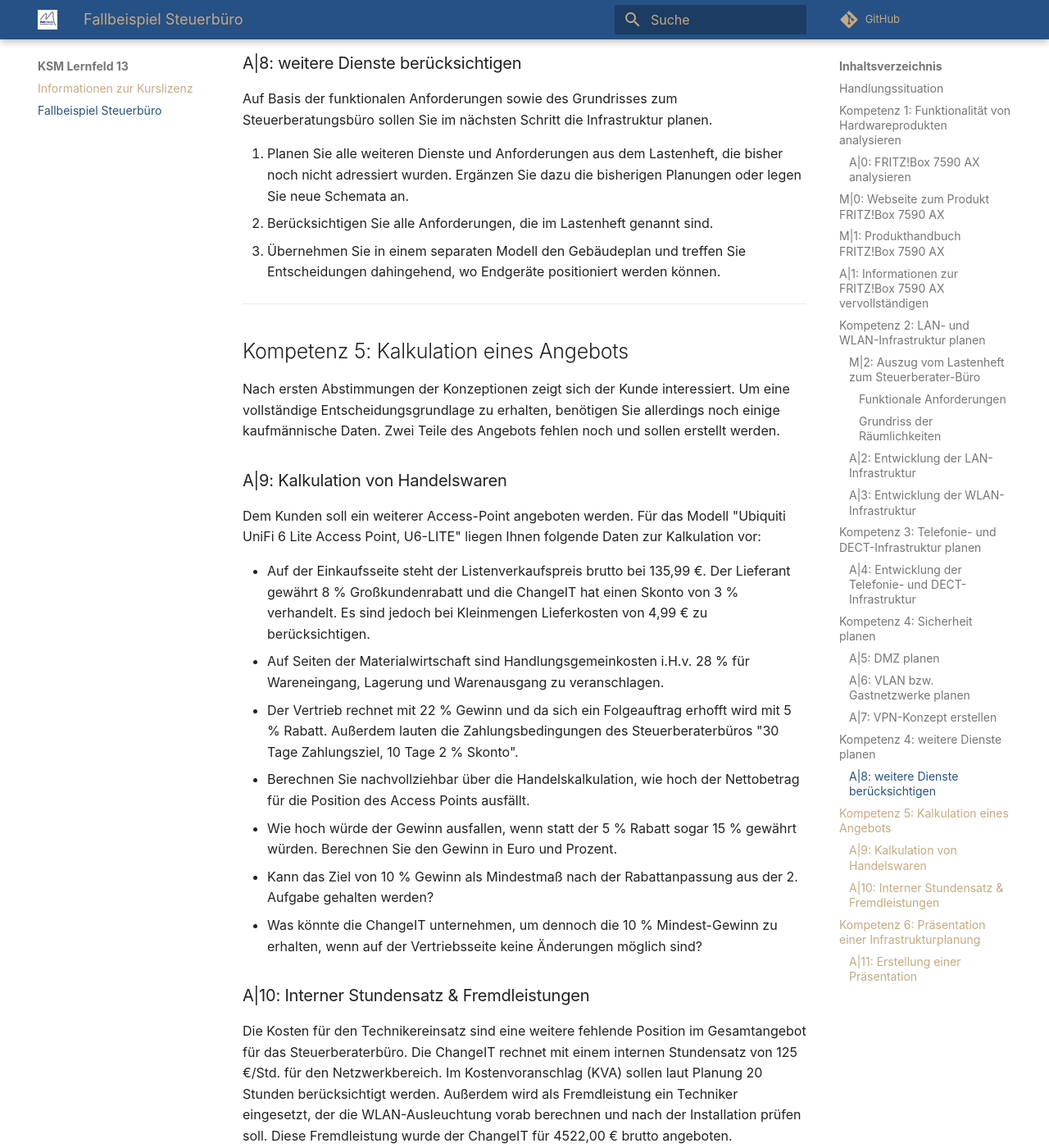
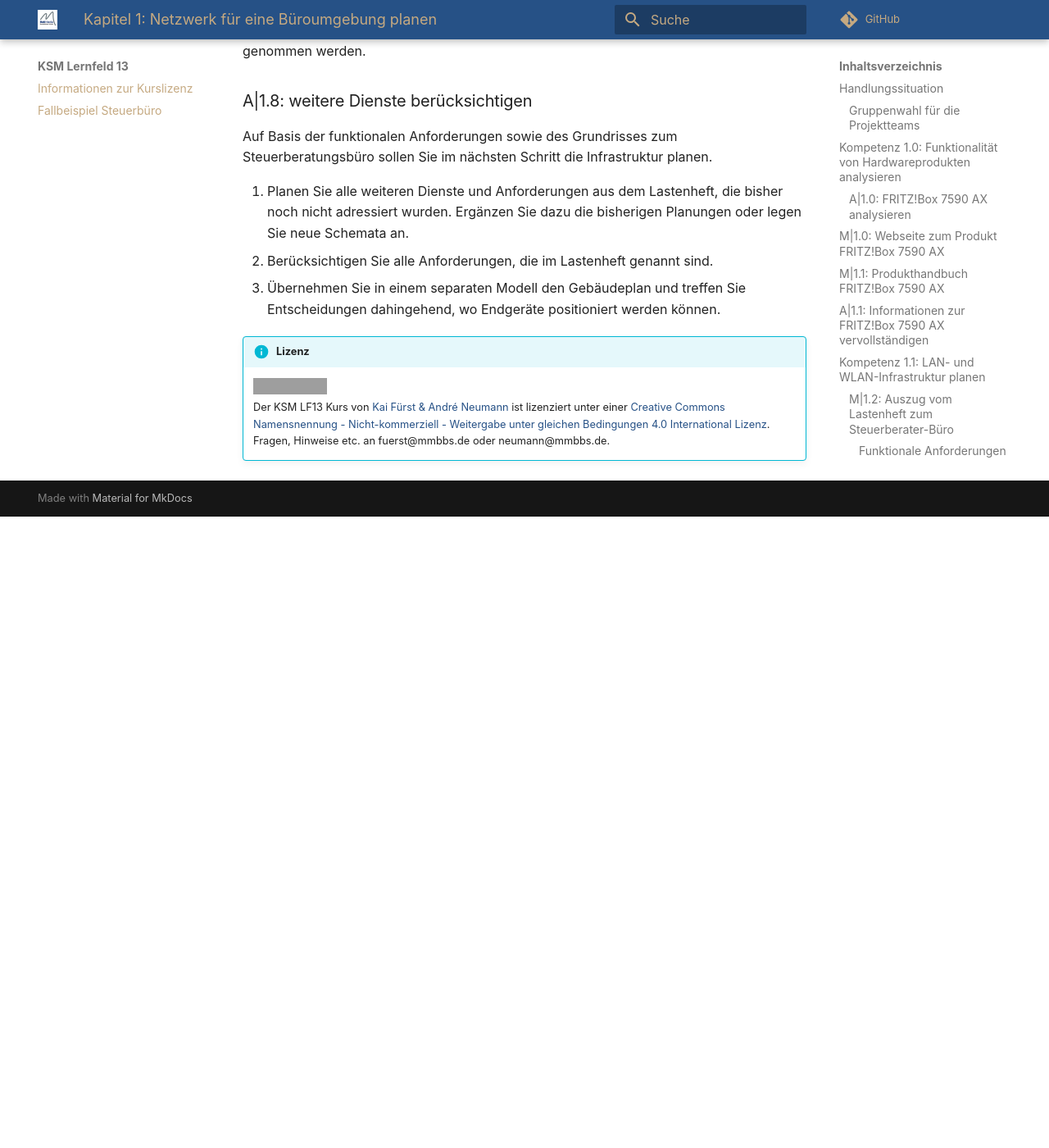
Before and after one commit to herr-nm/MMBbS_KSM_LF13, an MkDocs documentation site: the page built from docs/01_planen.md, in a window 1280 px wide and 1400 px high, scrolled down 7163 px. Shown: the whole window at 82% size. Built offline with MkDocs 1.6.1 and Material for MkDocs 9.7.7, drawn with Linux system fonts in a browser that asks for light colours; comment, search, counter and statistics services are not loaded; after the commit the page ends 7793 px from its top, so only the background shows below that; some of the changed text lies outside the part shown; grey boxes are pictures that could not be loaded.

```diff
--- a/docs/fallbeispiel_steuerbuero.md
+++ b/docs/01_planen.md
@@ -1,14 +1,13 @@
-# Fallbeispiel: Einrichtung eines Steuerberaterbüros
+# Kapitel 1: Netzwerk für eine Büroumgebung planen
 
-![Kapitelbild](https://herr-nm.github.io/MMBbS_KSM_LF13/bilder/fb_kapitelbild.png)
+![Kapitelbild](bilder/01_kapitelbild.png)
 
-In diesem Kapitel ...
+In diesem Kapitel werden Sie ...
 
-- ... wiederholen Sie netzwerktechnische Grundlagen.
-- ... arbeiten Sie am Beispiel eines Endgerätes für Small Office an Home (SOHO).
-- ... vertiefen Sie Ihre Kenntnisse zu Netzwerken.
-
----
+- ... die Funktionalität von Hardwareprodukten analysieren,
+- ... die LAN- und WLAN-Infrastruktur planen,
+- ... die Telefonie- und DECT-Infrastruktur planen sowie
+- ... die Sicherheit des Netzwerkes planen.
 
 ## Handlungssituation
 
@@ -16,15 +15,17 @@ Ein Mitarbeiter der ChangeIT GmbH hat den Auftrag die Netzwerkinfrastruktur für
 
 ![FritzBox](bilder/fb_banner.jpg)
 
----
+Die Planung und Umsetzung des Vorhabens wird in einem Projektteam durchgeführt. Hierfür wählen Sie selbst die Zusammensetzung der Gruppe.
 
-## Kompetenz 1: Funktionalität von Hardwareprodukten analysieren
+### Gruppenwahl für die Projektteams
+
+*Interaktives Moodle-Element*
+
+## Kompetenz 1.0: Funktionalität von Hardwareprodukten analysieren
 
 Da der SOHO-Router bereits festgelegt ist, Sie diesen aber noch nicht wirklich kennen, möchten Sie sich in das Gerät neu einarbeiten. Die Informationslage im Internet ist gut, es steht neben der Produktwebseite auch ein ausführliches Handbuch zur Verfügung. Ferner werden auf vielen Webseiten oder in Foren von Communities spezielle Produktfunktionen erläutert. Auf Basis dieser Informationen soll eine Übersicht entstehen, welche die Funktionalität der Hardware darstellt.
 
----
-
-### A|0: FRITZ!Box 7590 AX analysieren
+### A|1.0: FRITZ!Box 7590 AX analysieren
 
 Um die Funktionalität der Hardware beim Kunden einschätzen zu können, analysieren Sie nach vier Schwerpunkten geordnet die FRITZ!Box 7590 AX:
 
@@ -35,21 +36,15 @@ Um die Funktionalität der Hardware beim Kunden einschätzen zu können, analysi
 
 Fertigen Sie zu den Funktionen eine Übersicht als Mindmap an, die zur weiteren Recherche eine Grundlage bilden soll.
 
----
-
-## M|0: Webseite zum Produkt FRITZ!Box 7590 AX
+## M|1.0: Webseite zum Produkt FRITZ!Box 7590 AX
 
 Sie finden die Produktvorstellung auf der [Herstellerseite](https://avm.de/produkte/fritzbox/fritzbox-7590-ax/).
 
----
-
-## M|1: Produkthandbuch FRITZ!Box 7590 AX
+## M|1.1: Produkthandbuch FRITZ!Box 7590 AX
 
 Sie finden die das Handbuch auf der [Herstellerseite](https://assets.avm.de/files/docs/fritzbox/fritzbox-7590-ax-v2/fritzbox-7590-ax-v2_man_de_DE.pdf).
 
----
-
-## A|1: Informationen zur FRITZ!Box 7590 AX vervollständigen
+## A|1.1: Informationen zur FRITZ!Box 7590 AX vervollständigen
 
 Der Kunde hat mit Ihrem Kollegen zusammen einen Fragenkatalog zur FRITZ!Box 7590 AX entwickelt, um einige Informationen über den Router zu erhalten. Prüfen Sie anhand Ihrer Mindmap aus dem vorherigen Arbeitsauftrag, ob Sie diese beantworten können. Sollten noch Lücken in dem vorherigen Ergebnis bestehen, vervollständigen Sie die Aspekte:
 
@@ -62,15 +57,11 @@ Der Kunde hat mit Ihrem Kollegen zusammen einen Fragenkatalog zur FRITZ!Box 7590
 7. Welche Möglichkeiten werden für die Anbindung der Telefone angeboten?
 8. Welche Apps zum Router gibt es auf dem Markt?
 
----
-
-## Kompetenz 2: LAN- und WLAN-Infrastruktur planen
+## Kompetenz 1.1: LAN- und WLAN-Infrastruktur planen
 
 Das Steuerberater-Büro hat sich dazu entschieden einen eigenen Nextcloud-Server für den Datenaustausch mit Klienten einzusetzen. Außerdem soll die Firmenwebseite von einem eigenen Server gehostet werden. Um diese Dienste sicher anbieten zu können, soll das Netzwerk entsprechend geplant werden. Dabei soll direkt der Aufbau des WLAN mit bedacht werden. Der Auszug aus dem Lastenheft beschreibt die umzusetzenden Funktionen.
 
----
-
-### M|2: Auszug vom Lastenheft zum Steuerberater-Büro
+### M|1.2: Auszug vom Lastenheft zum Steuerberater-Büro
 
 #### Funktionale Anforderungen
 
@@ -105,9 +96,7 @@ Das Steuerberater-Büro hat sich dazu entschieden einen eigenen Nextcloud-Server
 
 ![Grundriss](bilder/fb_raum.png)
 
----
-
-### A|2: Entwicklung der LAN-Infrastruktur
+### A|1.2: Entwicklung der LAN-Infrastruktur
 
 Auf Basis der funktionalen Anforderungen sowie des Grundrisses zum Steuerberatungsbüro sollen Sie im nächsten Schritt die LAN-Infrastruktur planen.
 
@@ -116,9 +105,7 @@ Auf Basis der funktionalen Anforderungen sowie des Grundrisses zum Steuerberatun
 3. Wählen Sie Beispiel-IP-Adressen für die genannten Endgeräte.
 4. Übernehmen Sie in einem separaten Modell den Gebäudeplan und treffen Sie Entscheidungen dahingehend, wo Endgeräte positioniert werden können.
 
----
-
-### A|3: Entwicklung der WLAN-Infrastruktur
+### A|1.3: Entwicklung der WLAN-Infrastruktur
 
 Auf Basis der funktionalen Anforderungen sowie des Grundrisses zum Steuerberatungsbüro sollen Sie im nächsten Schritt die Infrastruktur planen.
 
@@ -127,15 +114,11 @@ Auf Basis der funktionalen Anforderungen sowie des Grundrisses zum Steuerberatun
 3. Wählen Sie Beispiel-IP-Adressen für die genannten Endgeräte.
 4. Übernehmen Sie in einem separaten Modell den Gebäudeplan und treffen Sie Entscheidungen dahingehend, wo Endgeräte positioniert werden können.
 
----
-
-## Kompetenz 3: Telefonie- und DECT-Infrastruktur planen
+## Kompetenz 1.2: Telefonie- und DECT-Infrastruktur planen
 
 Im Steuerberater-Büro werden unterschiedliche Telefonie-Geräte eingesetzt. Auch die Smart-Home-Komponenten funktionieren vielfach über den DECT-Standard. Damit der Kunde hierzu eine Übersicht bekommt, sind die Planungen zu konkretisieren.
 
----
-
-### A|4: Entwicklung der Telefonie- und DECT-Infrastruktur
+### A|1.4: Entwicklung der Telefonie- und DECT-Infrastruktur
 
 Auf Basis der funktionalen Anforderungen sowie des Grundrisses zum Steuerberatungsbüro sollen Sie im nächsten Schritt die Infrastruktur planen.
 
@@ -143,15 +126,11 @@ Auf Basis der funktionalen Anforderungen sowie des Grundrisses zum Steuerberatun
 2. Berücksichtigen Sie alle Anforderungen, die im Lastenheft genannt sind.
 3. Übernehmen Sie in einem separaten Modell den Gebäudeplan und treffen Sie Entscheidungen dahingehend, wo Endgeräte positioniert werden können.
 
----
-
-## Kompetenz 4: Sicherheit planen
+## Kompetenz 1.3: Sicherheit planen
 
 Das Steuerberater-Büro möchte eine Aufstellung darüber haben, inwiefern die Sicherheit bei einzelnen Diensten gewährleistet ist. Hierzu sollen neben WLAN und VPN auch die Möglichkeiten der Absicherung vor Ort in den Räumen (technisch organisatorische Maßnahmen) aufgegriffen werden.
 
----
-
-### A|5: DMZ planen
+### A|1.5: DMZ planen
 
 Auf Basis der funktionalen Anforderungen sowie des Grundrisses zum Steuerberatungsbüro sollen Sie im nächsten Schritt die Infrastruktur planen.
 
@@ -159,9 +138,7 @@ Auf Basis der funktionalen Anforderungen sowie des Grundrisses zum Steuerberatun
 2. Berücksichtigen Sie alle Anforderungen, die im Lastenheft genannt sind.
 3. Übernehmen Sie in einem separaten Modell den Gebäudeplan und treffen Sie Entscheidungen dahingehend, wo Endgeräte positioniert werden können.
 
----
-
-### A|6: VLAN bzw. Gastnetzwerke planen
+### A|1.6: VLAN bzw. Gastnetzwerke planen
 
 Auf Basis der funktionalen Anforderungen sowie des Grundrisses zum Steuerberatungsbüro sollen Sie im nächsten Schritt die Infrastruktur planen.
 
@@ -169,9 +146,7 @@ Auf Basis der funktionalen Anforderungen sowie des Grundrisses zum Steuerberatun
 2. Berücksichtigen Sie alle Anforderungen, die im Lastenheft genannt sind.
 3. Übernehmen Sie in einem separaten Modell den Gebäudeplan und treffen Sie Entscheidungen dahingehend, wo Endgeräte positioniert werden können.
 
----
-
-### A|7: VPN-Konzept erstellen
+### A|1.7: VPN-Konzept erstellen
 
 Auf Basis der funktionalen Anforderungen sowie des Grundrisses zum Steuerberatungsbüro sollen Sie im nächsten Schritt die LAN-Infrastruktur planen.
 
@@ -179,15 +154,11 @@ Auf Basis der funktionalen Anforderungen sowie des Grundrisses zum Steuerberatun
 2. Berücksichtigen Sie alle Anforderungen, die im Lastenheft genannt sind.
 3. Übernehmen Sie in einem separaten Modell den Gebäudeplan und treffen Sie Entscheidungen dahingehend, wo Endgeräte positioniert werden können.
 
----
-
-## Kompetenz 4: weitere Dienste planen
+## Kompetenz 1.4: weitere Dienste planen
 
 Neben der zuvor erarbeiteten Infrastruktur sind auch weitere Dienste im Lastenheft aufgeführt, die bisher noch nicht geplant sind. Diese sollen an dieser Stelle in den Fokus genommen werden.
 
----
-
-### A|8: weitere Dienste berücksichtigen
+### A|1.8: weitere Dienste berücksichtigen
 
 Auf Basis der funktionalen Anforderungen sowie des Grundrisses zum Steuerberatungsbüro sollen Sie im nächsten Schritt die Infrastruktur planen.
 
@@ -195,51 +166,6 @@ Auf Basis der funktionalen Anforderungen sowie des Grundrisses zum Steuerberatun
 2. Berücksichtigen Sie alle Anforderungen, die im Lastenheft genannt sind.
 3. Übernehmen Sie in einem separaten Modell den Gebäudeplan und treffen Sie Entscheidungen dahingehend, wo Endgeräte positioniert werden können.
 
----
-
-## Kompetenz 5: Kalkulation eines Angebots
-
-Nach ersten Abstimmungen der Konzeptionen zeigt sich der Kunde interessiert. Um eine vollständige Entscheidungsgrundlage zu erhalten, benötigen Sie allerdings noch einige kaufmännische Daten. Zwei Teile des Angebots fehlen noch und sollen erstellt werden.
-
-### A|9: Kalkulation von Handelswaren
-
-Dem Kunden soll ein weiterer Access-Point angeboten werden. Für das Modell "Ubiquiti UniFi 6 Lite Access Point, U6-LITE" liegen Ihnen folgende Daten zur Kalkulation vor:
-
-- Auf der Einkaufsseite steht der Listenverkaufspreis brutto bei 135,99 €. Der Lieferant gewährt 8 % Großkundenrabatt und die ChangeIT hat einen Skonto von 3 % verhandelt. Es sind jedoch bei Kleinmengen Lieferkosten von 4,99 € zu berücksichtigen.
-- Auf Seiten der Materialwirtschaft sind Handlungsgemeinkosten i.H.v. 28 % für Wareneingang, Lagerung und Warenausgang zu veranschlagen.
-- Der Vertrieb rechnet mit 22 % Gewinn und da sich ein Folgeauftrag erhofft wird mit 5 % Rabatt. Außerdem lauten die Zahlungsbedingungen des Steuerberaterbüros "30 Tage Zahlungsziel, 10 Tage 2 % Skonto".
-
-1. Berechnen Sie nachvollziehbar über die Handelskalkulation, wie hoch der Nettobetrag für die Position des Access Points ausfällt.
-2. Wie hoch würde der Gewinn ausfallen, wenn statt der 5 % Rabatt sogar 15 % gewährt würden. Berechnen Sie den Gewinn in Euro und Prozent.
-3. Kann das Ziel von 10 % Gewinn als Mindestmaß nach der Rabattanpassung aus der 2. Aufgabe gehalten werden?
-4. Was könnte die ChangeIT unternehmen, um dennoch die 10 % Mindest-Gewinn zu erhalten, wenn auf der Vertriebsseite keine Änderungen möglich sind?
-
-### A|10: Interner Stundensatz & Fremdleistungen
-
-Die Kosten für den Technikereinsatz sind eine weitere fehlende Position im Gesamtangebot für das Steuerberaterbüro. Die ChangeIT rechnet mit einem internen Stundensatz von 125 €/Std. für den Netzwerkbereich. Im Kostenvoranschlag (KVA) sollen laut Planung 20 Stunden berücksichtigt werden. Außerdem wird als Fremdleistung ein Techniker eingesetzt, der die WLAN-Ausleuchtung vorab berechnen und nach der Installation prüfen soll. Diese Fremdleistung wurde der ChangeIT für 4522,00 € brutto angeboten.
-
-1. Berechnen Sie die Angebotsposition des ChangeIT-Technikers für den Kostenvoranschlag.
-2. Berechnen Sie die Angebotsposition des externen Technikers für den Kostenvoranschlag.
-
----
-
-## Kompetenz 6: Präsentation einer Infrastrukturplanung
-
-Die umfangreichen Planungen aus den vergangenen Schritten sollen dem Kunden zur Abnahme vorgestellt werden. Da auch technische Mitarbeiter:innen bei dem Meeting anwesend sind, sollen die Fachtermini aufgegriffen werden. Bereiten Sie sich aber dennoch darauf vor, dem Kunden bei Nachfragen die einzelnen Technologien auch erläutern zu können.
-
----
-
-### A|11: Erstellung einer Präsentation
-
-Erstellen Sie eine Präsentation, welche alle Planungen für das Steuerberatungsbüro aufgreift. Die Präsentation soll genau 15 Minuten dauern und optisch gut aufbereitet sein. Wichtig ist auch, dass Abbildungen / Schemata gut lesbar sind und "geführt" präsentiert werden. Die Begriffe müssen nicht alle im Detail erläutert sein, aber bei Rückfragen müssen Sie in der Lage sein, Rede und Antwort zu stehen.
-
----
-
-
-
-
----
-
 {%
    include-markdown "inhalte/lizenzhinweis.md"
    start="<!--include-start-->"
```
Also changed, not shown: docs/02_anbieten.md (added, +56 -0 lines), docs/03_realisieren.md (added, +55 -0 lines), docs/04_weiter_absichern.md (added, +133 -0 lines), docs/05_übergeben.md (added, +20 -0 lines), docs/bilder/04_HERDT_Netzwerke_Sicherheit.png (added), docs/bilder/04_kapitelbild.png, docs/bilder/05_kapitelbild.png, docs/bilder/06_kapitelbild.png (added).
